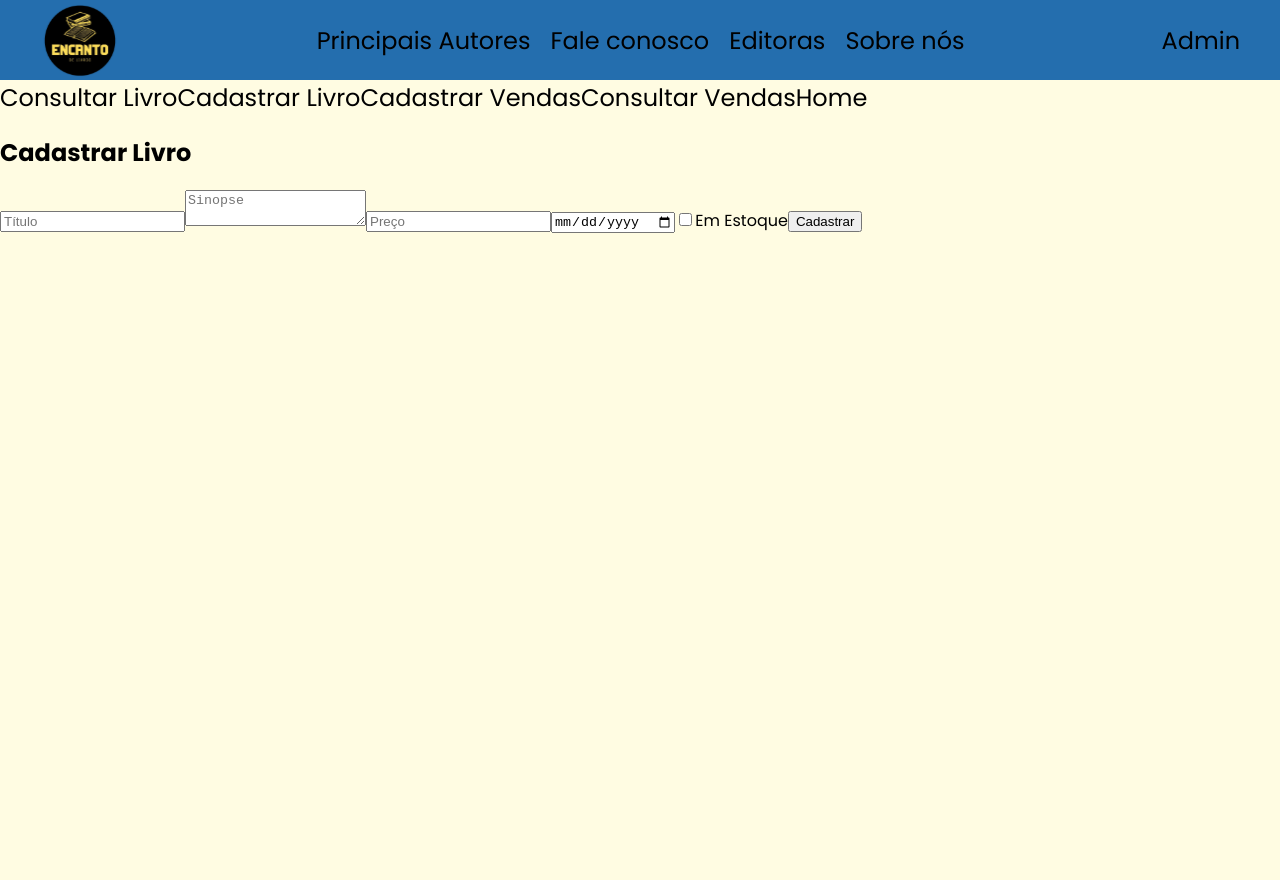
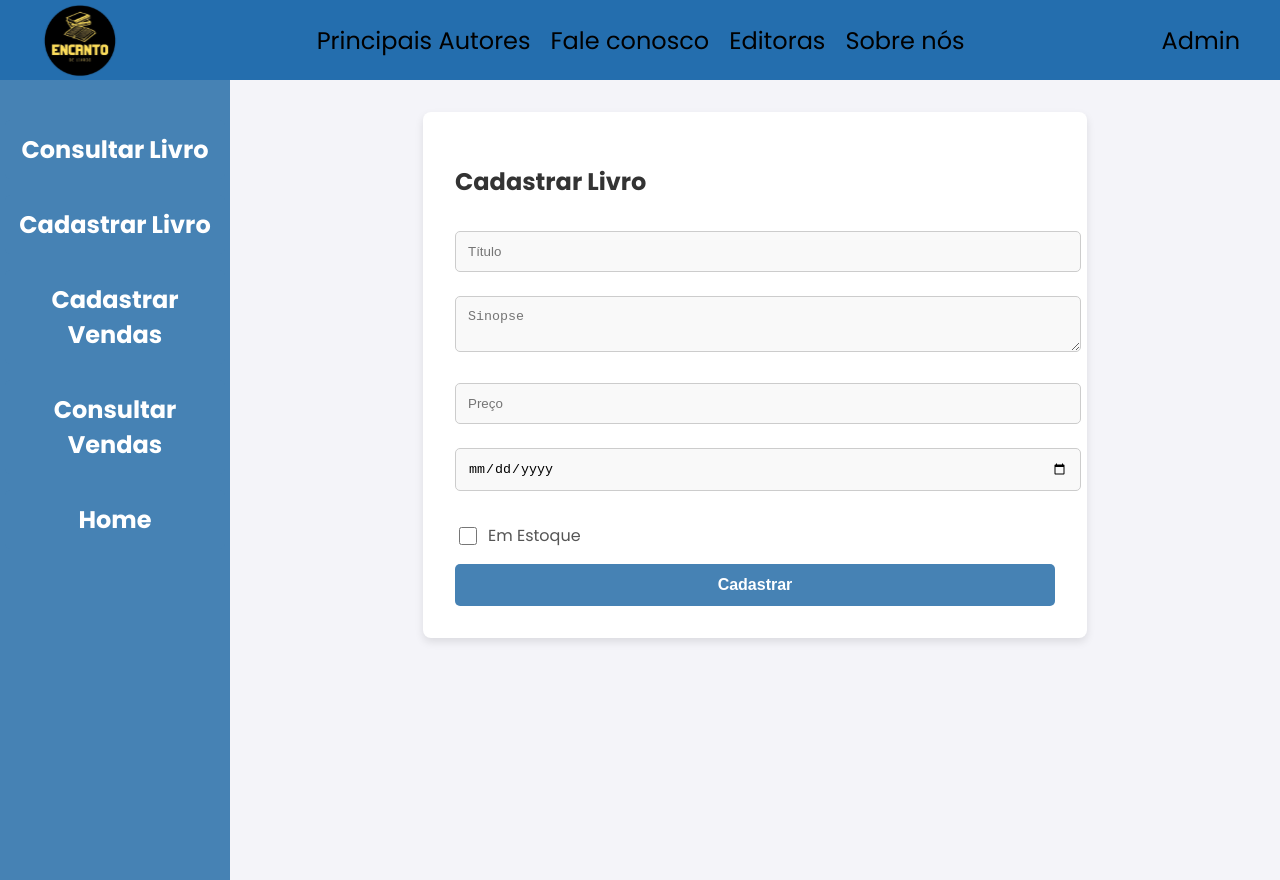
Before and after one commit to MarcoB2003/sebo_front, a React (Create React App) app: page /cadastrarlivro in a window 1280 px wide. Before the commit the page ends 800 px from the top, so only its background shows below. Built offline with nearby package versions, Linux system fonts and the light colour scheme.

Commit message:
Update index.scss

```diff
--- a/src/Admin/CadastrarLivro/index.scss
+++ b/src/Admin/CadastrarLivro/index.scss
@@ -1,28 +1,29 @@
-
-
-  .container2 {
+.containerA {
   display: flex;
   height: 100vh;
+  background-color: #f4f4f9;
 
   .sidebar {
-        width: 200px;
+    width: 230px;
     background-color: #4682B4;
     display: flex;
     flex-direction: column;
-        padding-top: 20px;
+    align-items: center;
+    padding: 2rem 0;
 
     .sidebar-btn {
+      width: 85%;
+      text-align: center;
+      padding: 0.75rem;
+      margin: 0.5rem 0;
+      color: #fff;
+      font-weight: bold;
+      text-decoration: none;
       background-color: #4682B4;
-          color: #fff;
-          border: none;
-          padding: 15px;
-          text-align: left;
-          cursor: pointer;
+      border-radius: 5px;
       transition: background-color 0.3s;
-        text-decoration: none;
 
-
-          &:hover, &.active {
+      &:hover {
         background-color: #1E90FF;
       }
     }
@@ -30,66 +31,66 @@
 
   .content {
     flex: 1;
-        padding: 20px;
-        background-color: #f4f4f9;
+    padding: 2rem;
+    display: flex;
+    justify-content: center;
+    align-items: flex-start;
 
-        .form-container {
+    .form-cadastro {
       background-color: #fff;
-          padding: 20px;
-          border-radius: 5px;
-          box-shadow: 0 0 10px rgba(0, 0, 0, 0.1);
-          max-width: 700px;
-          margin: auto;
-          margin-top: 20px;
+      padding: 2rem;
+      border-radius: 8px;
+      box-shadow: 0 4px 8px rgba(0, 0, 0, 0.1);
+      width: 100%;
+      max-width: 600px;
 
       h2 {
-            margin-bottom: 20px;
         color: #333;
-          }
-
-          .form {
-            display: flex;
-            flex-direction: column;
-
-            .form-group {
-              display: flex;
-              gap: 10px;
-              margin-bottom: 15px;
-
-              label {
-                flex: 1;
-                font-weight: bold;
+        margin-bottom: 1.5rem;
+        font-size: 1.5rem;
       }
 
       input[type="text"],
+      input[type="number"],
       input[type="date"],
-              select,
       textarea {
-                flex: 2;
-                padding: 8px;
+        width: 100%;
+        padding: 0.75rem;
+        margin: 0.5rem 0 1rem;
         border: 1px solid #ccc;
         border-radius: 5px;
-                background-color: #dcdcdc;
+        background-color: #f9f9f9;
       }
 
-              &.full-width {
-                flex-direction: column;
+      textarea {
+        resize: vertical;
+      }
 
-                textarea {
-                  width: 100%;
-                }
+      label {
+        display: flex;
+        align-items: center;
+        gap: 0.5rem;
+        margin: 1rem 0;
+        font-size: 1rem;
+        color: #555;
+
+        input[type="checkbox"] {
+          width: 18px;
+          height: 18px;
         }
       }
 
       .submit-btn {
-              padding: 10px;
+        width: 100%;
+        padding: 0.75rem;
         background-color: #4682B4;
         color: #fff;
         border: none;
         border-radius: 5px;
         cursor: pointer;
-              font-size: 16px;
-              margin-top: 20px;
+        font-size: 1rem;
+        font-weight: bold;
+        transition: background-color 0.3s;
 
         &:hover {
           background-color: #1E90FF;
@@ -98,4 +99,3 @@
     }
   }
 }
-  }
```
Lines whose indentation alone changed are shown as unchanged.
